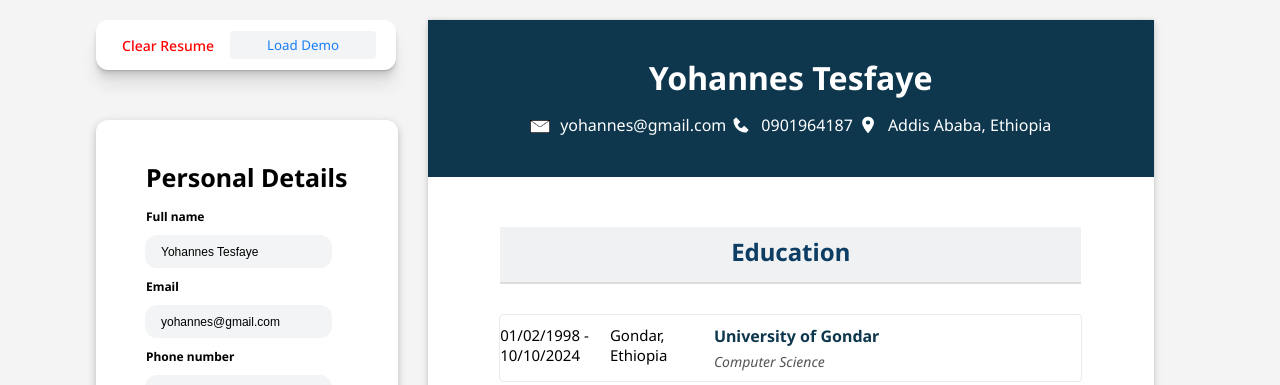
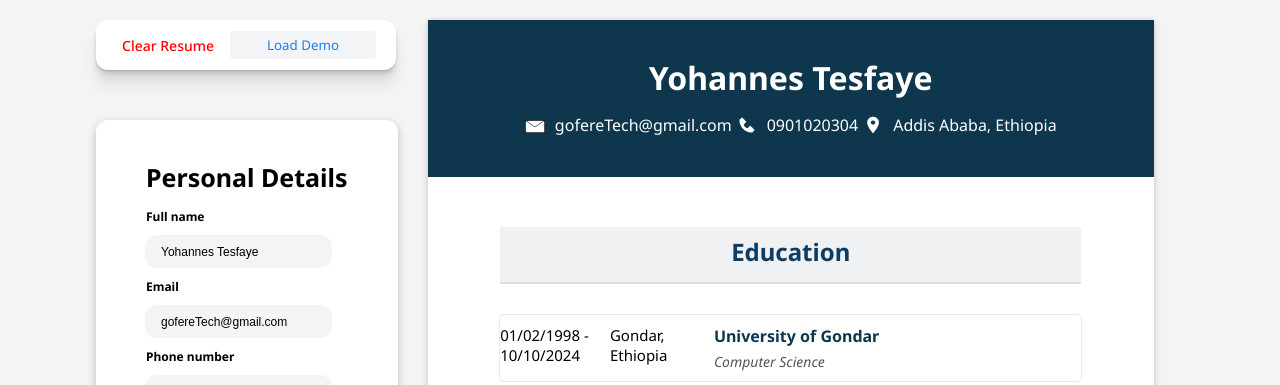
Before and after one commit to yohannesjo435/cv-application, a React (Vite) app: page / in a window 1280 px wide. Shown: the top 385 px of the page. Built offline with nearby package versions, Linux system fonts and the light colour scheme.

Commit message:
running build after adding the submodule

```diff
--- a/src/demoInformation.js
+++ b/src/demoInformation.js
@@ -3,8 +3,8 @@ import Experience from "./Components/Experience/Experience";
 const demoExample = {
   personalDetails: {
     fullName: "Yohannes Tesfaye",
-    email: "yohannes@gmail.com",
-    phone: "0901964187",
+    email: "gofereTech@gmail.com",
+    phone: "0901020304",
     address: "Addis Ababa, Ethiopia"
   },
   educationalDetails: [{
```
